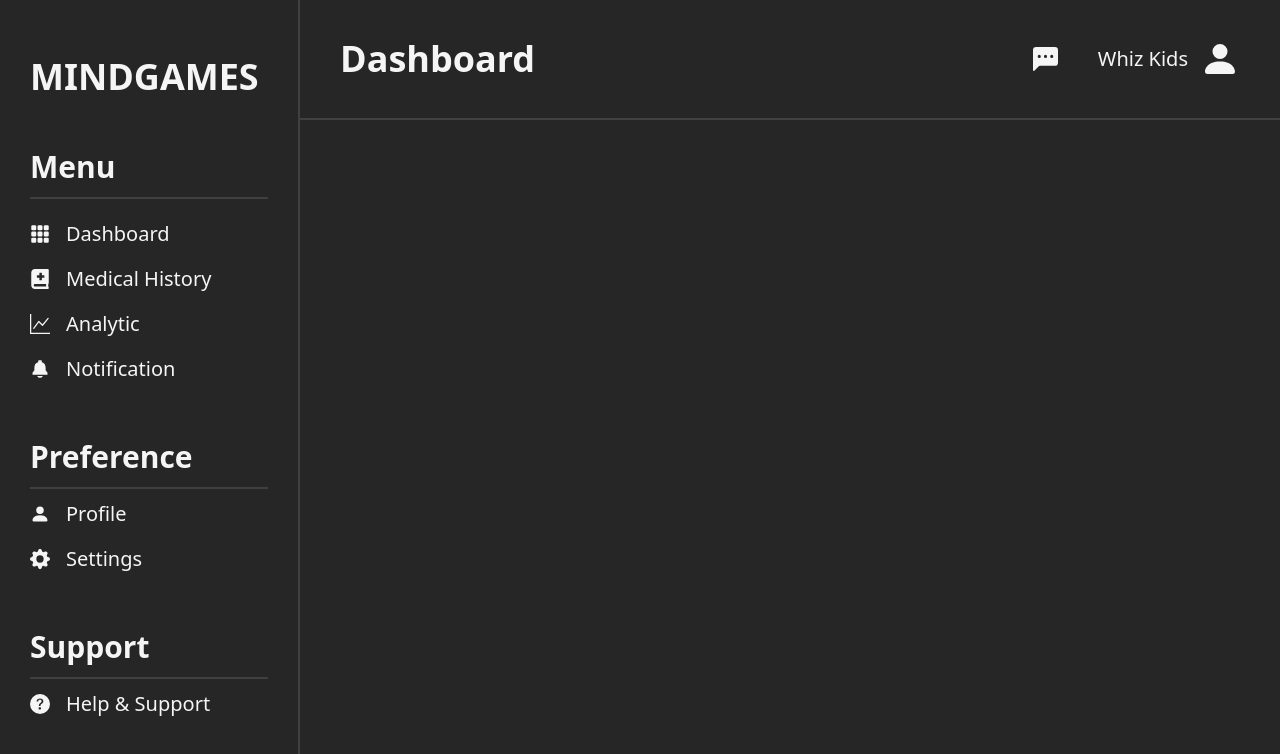
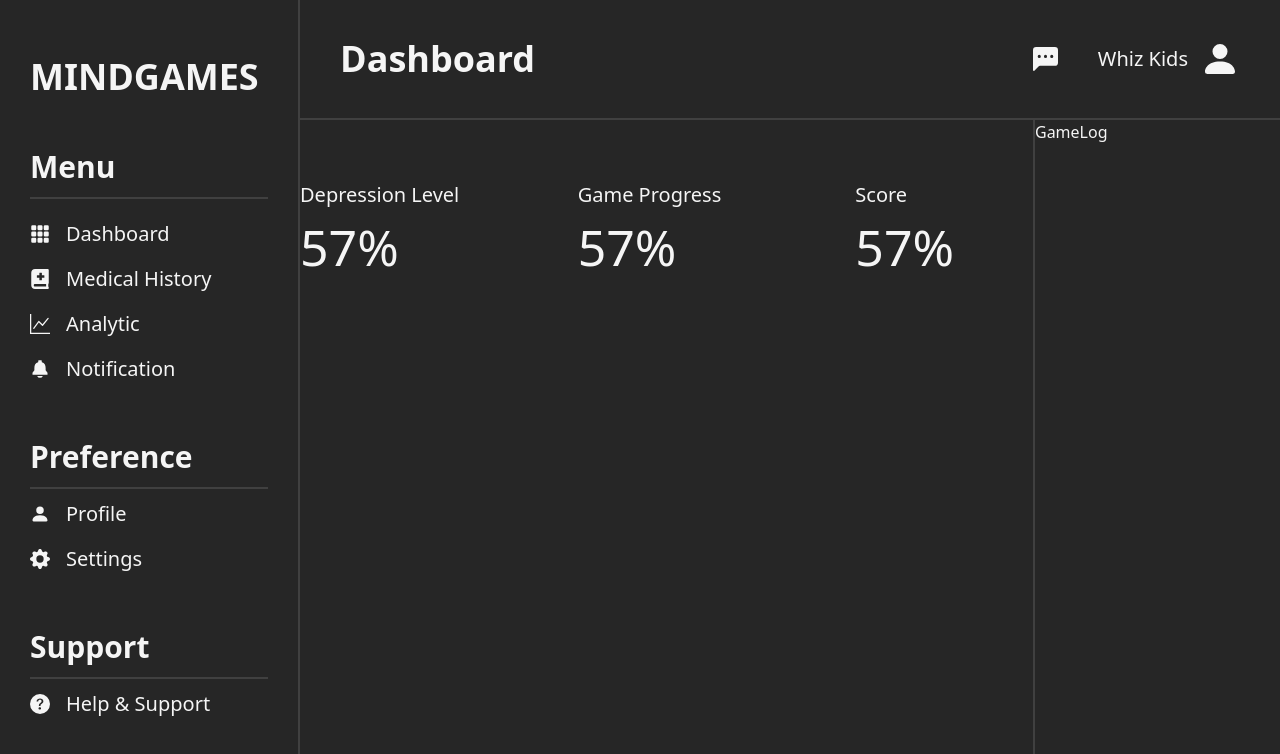
Before and after one commit to Wafi-Afdi/Mindgames-Dashboard, a Next.js app: page / in a window 1280 px wide. Shown: the top 754 px of the page. Built offline with nearby package versions, Linux system fonts and the light colour scheme.

Commit message:
Content dashboard

```diff
--- a/src/app/page.js
+++ b/src/app/page.js
@@ -1,10 +1,12 @@
+import Main from '@/components/Main'
 import Topside from '@/components/Topside'
 import Image from 'next/image'
 
 export default function Home() {
   return (
-    <main className='w-full'>
+    <main className='w-full flex flex-col'>
       <Topside />
+      <Main />
     </main>
   )
 }
--- /dev/null
+++ b/src/components/DashboardView.js
@@ -0,0 +1,40 @@
+import React from 'react'
+
+function DashboardView() {
+  return (
+    <div className='basis-3/4 border-r-2 border-[#404040] pt-[60px] flex flex-col items-center'>
+        {/* Data Game  */}
+        <div className='grid grid-cols-3 gap-x-[100px] max-w-[800px] w-full '>
+            <div>
+                <p className='text-[20px]'>Depression Level</p>
+                <p className='text-[50px]'>
+                    57%
+                </p>
+            </div>
+            <div>
+                <p className='text-[20px]'>Game Progress</p>
+                <p className='text-[50px]'>
+                    57%
+                </p>
+            </div>
+            <div>
+                <p className='text-[20px]'>Score</p>
+                <p className='text-[50px]'>
+                    57%
+                </p>
+            </div>
+        </div>
+        {/* Data Game End  */}
+
+        {/* Video Feed */}
+
+        {/* Video Feed End */}
+
+        {/* Chart */}
+
+        {/* Chart End*/}
+    </div>
+  )
+}
+
+export default DashboardView
--- /dev/null
+++ b/src/components/GameLog.js
@@ -0,0 +1,9 @@
+import React from 'react'
+
+function GameLog() {
+  return (
+    <div>GameLog</div>
+  )
+}
+
+export default GameLog
--- /dev/null
+++ b/src/components/Main.js
@@ -0,0 +1,14 @@
+import React from 'react'
+import DashboardView from './DashboardView'
+import GameLog from './GameLog'
+
+function Main() {
+  return (
+    <div className='flex flex-row w-full h-full'>
+        <DashboardView />
+        <GameLog/>
+    </div>
+  )
+}
+
+export default Main
```
